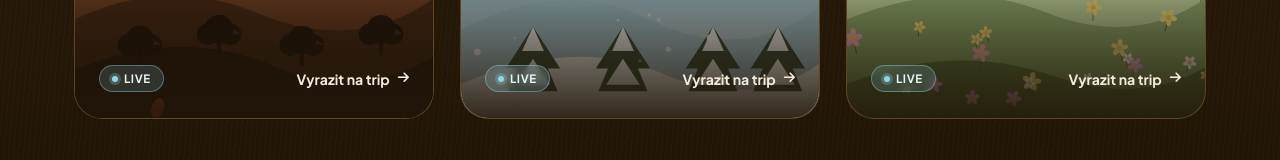
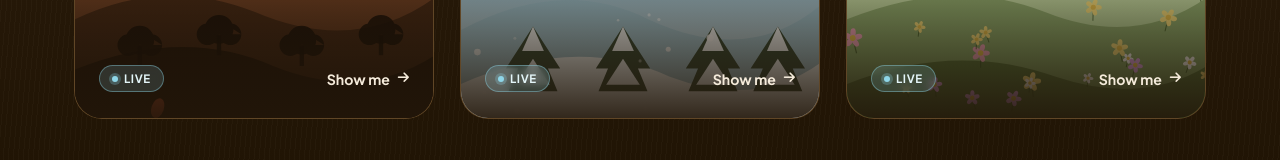
Before and after one commit to natalirada/17-9-2026, a plain HTML site: page index.html in a window 1280 px wide. Shown: the part 615-775 px from the top of the page. Drawn offline with Linux system fonts and the light colour scheme.

Commit message:
úprava obsahu

```diff
--- a/index.html
+++ b/index.html
@@ -266,7 +266,7 @@
             <div class="card-scrim"></div>
             <div class="card-body">
                 <span class="tag tag-live">Live</span>
-                <span class="cta">Vyrazit na trip <i class="fa-solid fa-arrow-right"></i></span>
+                <span class="cta">Show me <i class="fa-solid fa-arrow-right"></i></span>
             </div>
         </a>
 
@@ -275,7 +275,7 @@
             <div class="card-scrim"></div>
             <div class="card-body">
                 <span class="tag tag-live">Live</span>
-                <span class="cta">Vyrazit na trip <i class="fa-solid fa-arrow-right"></i></span>
+                <span class="cta">Show me <i class="fa-solid fa-arrow-right"></i></span>
             </div>
         </a>
 
@@ -284,7 +284,7 @@
             <div class="card-scrim"></div>
             <div class="card-body">
                 <span class="tag tag-live">Live</span>
-                <span class="cta">Vyrazit na trip <i class="fa-solid fa-arrow-right"></i></span>
+                <span class="cta">Show me <i class="fa-solid fa-arrow-right"></i></span>
             </div>
         </a>
     </section>
```
